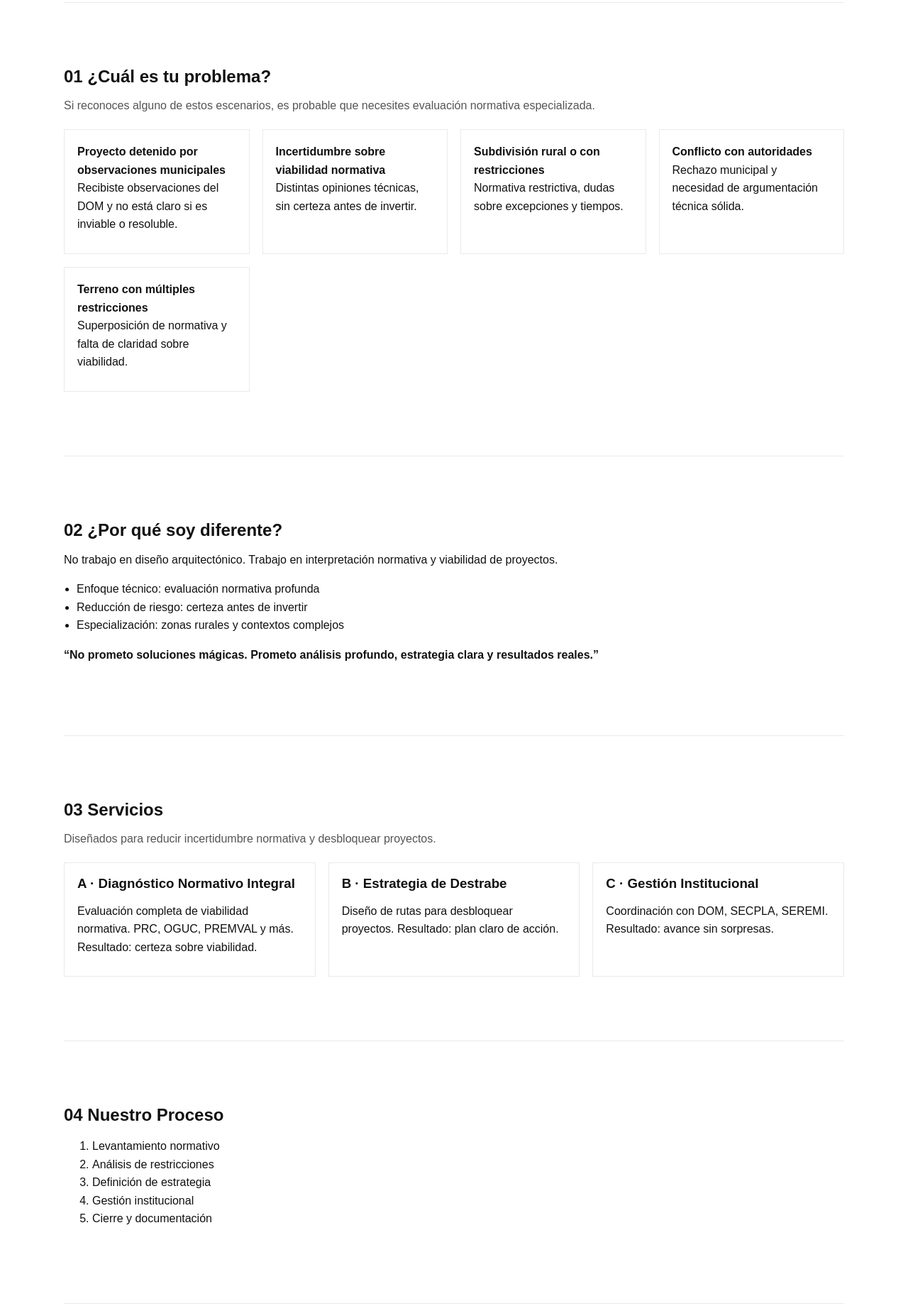
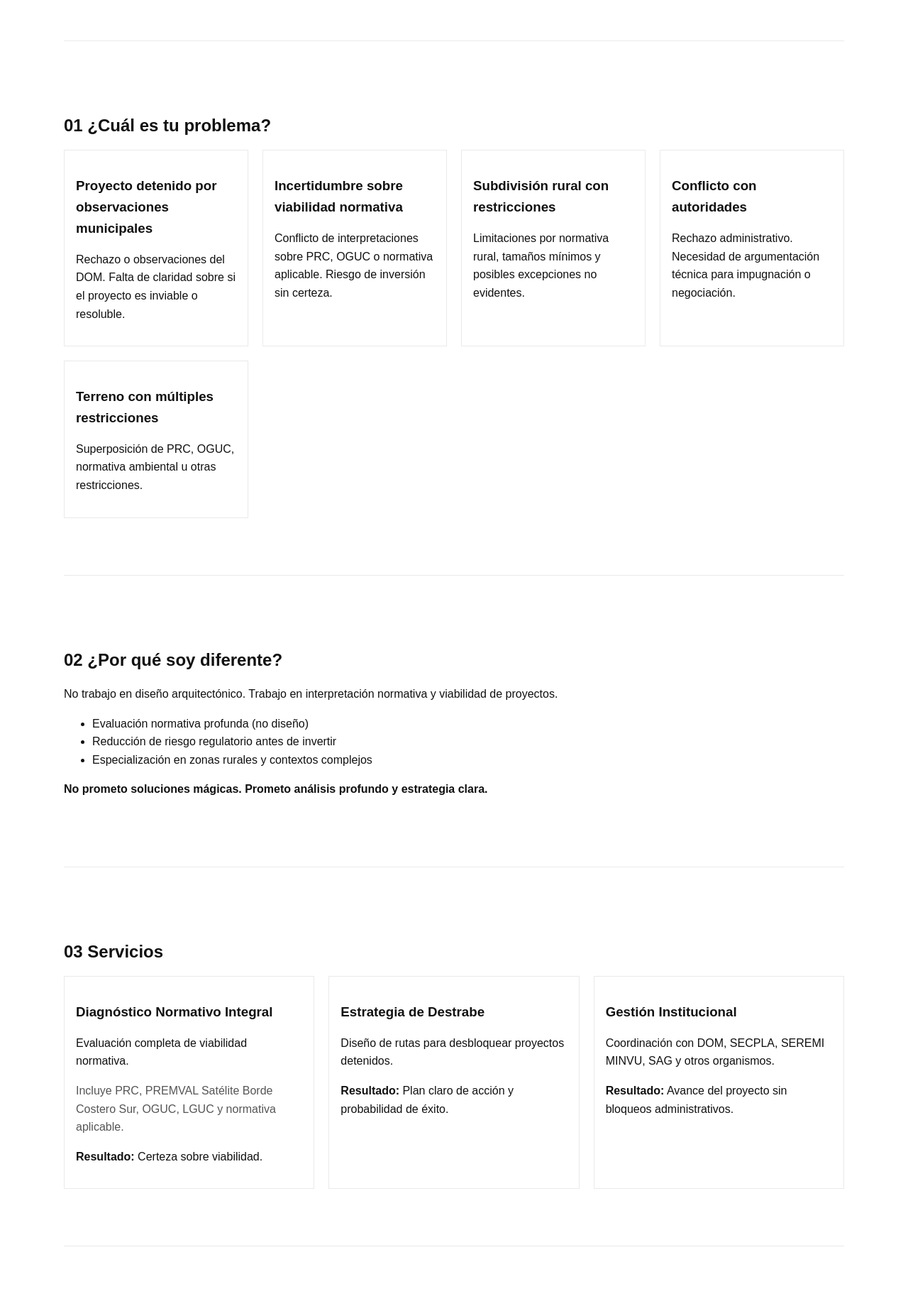
Before and after one commit to mbdisenourbano/mb-web, a plain HTML site: page index.html in a window 1280 px wide. Shown: the part 498-2338 px from the top of the page at 71% size. Drawn offline with Linux system fonts and the light colour scheme.

Commit message:
Update index.html

```diff
--- a/index.html
+++ b/index.html
@@ -1,67 +1,134 @@
-<!DOCTYPE html><html lang="es">
+<!DOCTYPE html>
+<html lang="es">
 <head>
   <meta charset="UTF-8" />
-  <meta name="viewport" content="width=device-width, initial-scale=1.0" />
-  <title>MB Diseño Urbano | Evaluación Normativa y Destrabe</title>
+  <meta name="viewport" content="width=device-width, initial-scale=1.0"/>
+  <title>MB Diseño Urbano</title>
+
   <style>
     :root{--text:#111;--muted:#555;--line:#eaeaea}
-    body{margin:0;font-family:Arial, sans-serif;line-height:1.6;color:var(--text);background:#fff}
-    header{position:sticky;top:0;background:#fff;border-bottom:1px solid var(--line);z-index:10}
-    .nav{max-width:1100px;margin:0 auto;padding:14px 20px;display:flex;gap:24px}
+    body{margin:0;font-family:Arial,sans-serif;line-height:1.6;color:var(--text)}
+    header{position:sticky;top:0;background:#fff;border-bottom:1px solid var(--line)}
+    .nav{max-width:1100px;margin:auto;padding:15px;display:flex;gap:20px}
     .nav a{text-decoration:none;color:var(--text);font-size:14px}
-    section{padding:90px 20px;max-width:1100px;margin:0 auto}
-    h1,h2,h3{margin:0 0 14px 0;line-height:1.2}
-    p{margin:0 0 10px 0}
-    .hero{padding:140px 20px 100px}
-    .cta{display:inline-block;padding:12px 18px;border:1px solid var(--text);text-decoration:none;color:var(--text);margin-top:18px}
+    section{padding:80px 20px;max-width:1100px;margin:auto}
+    h1,h2,h3{margin-bottom:15px}
+    .hero{padding:120px 20px}
+    .cta{display:inline-block;padding:10px 16px;border:1px solid #111;text-decoration:none;color:#111;margin-top:15px}
+    .grid{display:grid;grid-template-columns:repeat(auto-fit,minmax(260px,1fr));gap:20px}
+    .card{border:1px solid var(--line);padding:16px}
+    .divider{height:1px;background:var(--line);max-width:1100px;margin:auto}
     .muted{color:var(--muted)}
-    .divider{height:1px;background:var(--line);max-width:1100px;margin:0 auto}
-    .grid{display:grid;grid-template-columns:repeat(auto-fit,minmax(260px,1fr));gap:18px;margin-top:20px}
-    .card{border:1px solid var(--line);padding:18px}
-    ul{padding-left:18px}
   </style>
 </head>
-<body><header>
+
+<body>
+
+<header>
   <div class="nav">
     <a href="#problemas">PROBLEMAS</a>
     <a href="#servicios">SERVICIOS</a>
     <a href="#proceso">PROCESO</a>
     <a href="#contacto">CONTACTO</a>
   </div>
-</header><!-- HERO --><section class="hero">
+</header>
+
+<!-- HERO -->
+<section class="hero">
   <p class="muted">EVALUACIÓN NORMATIVA · FACTIBILIDAD · DESTRABE DE PROYECTOS</p>
   <h1>Tu proyecto está detenido por normativa</h1>
-  <p>Evaluamos viabilidad. Identificamos rutas posibles. Desbloqueamos proyectos en contextos complejos. Especialista en factibilidad normativa, zonas rurales, subdivisiones y conflictos regulatorios.</p>
+  <p>Evaluamos viabilidad. Identificamos rutas posibles. Desbloqueamos proyectos en contextos complejos.</p>
+  <p class="muted">Especialista en factibilidad normativa, zonas rurales, subdivisiones y conflictos regulatorios.</p>
   <a class="cta" href="#contacto">Agenda reunión</a>
-</section><div class="divider"></div><!-- PROBLEMAS --><section id="problemas">
+</section>
+
+<div class="divider"></div>
+
+<!-- PROBLEMAS -->
+<section id="problemas">
   <h2>01 ¿Cuál es tu problema?</h2>
-  <p class="muted">Si reconoces alguno de estos escenarios, es probable que necesites evaluación normativa especializada.</p>
   <div class="grid">
-    <div class="card"><strong>Proyecto detenido por observaciones municipales</strong><p>Recibiste observaciones del DOM y no está claro si es inviable o resoluble.</p></div>
-    <div class="card"><strong>Incertidumbre sobre viabilidad normativa</strong><p>Distintas opiniones técnicas, sin certeza antes de invertir.</p></div>
-    <div class="card"><strong>Subdivisión rural o con restricciones</strong><p>Normativa restrictiva, dudas sobre excepciones y tiempos.</p></div>
-    <div class="card"><strong>Conflicto con autoridades</strong><p>Rechazo municipal y necesidad de argumentación técnica sólida.</p></div>
-    <div class="card"><strong>Terreno con múltiples restricciones</strong><p>Superposición de normativa y falta de claridad sobre viabilidad.</p></div>
+
+    <div class="card">
+      <h3>Proyecto detenido por observaciones municipales</h3>
+      <p>Rechazo o observaciones del DOM. Falta de claridad sobre si el proyecto es inviable o resoluble.</p>
+    </div>
+
+    <div class="card">
+      <h3>Incertidumbre sobre viabilidad normativa</h3>
+      <p>Conflicto de interpretaciones sobre PRC, OGUC o normativa aplicable. Riesgo de inversión sin certeza.</p>
+    </div>
+
+    <div class="card">
+      <h3>Subdivisión rural con restricciones</h3>
+      <p>Limitaciones por normativa rural, tamaños mínimos y posibles excepciones no evidentes.</p>
+    </div>
+
+    <div class="card">
+      <h3>Conflicto con autoridades</h3>
+      <p>Rechazo administrativo. Necesidad de argumentación técnica para impugnación o negociación.</p>
+    </div>
+
+    <div class="card">
+      <h3>Terreno con múltiples restricciones</h3>
+      <p>Superposición de PRC, OGUC, normativa ambiental u otras restricciones.</p>
+    </div>
+
   </div>
-</section><div class="divider"></div><!-- DIFERENCIACIÓN --><section>
+</section>
+
+<div class="divider"></div>
+
+<!-- DIFERENCIACIÓN -->
+<section>
   <h2>02 ¿Por qué soy diferente?</h2>
   <p>No trabajo en diseño arquitectónico. Trabajo en interpretación normativa y viabilidad de proyectos.</p>
+
   <ul>
-    <li>Enfoque técnico: evaluación normativa profunda</li>
-    <li>Reducción de riesgo: certeza antes de invertir</li>
-    <li>Especialización: zonas rurales y contextos complejos</li>
+    <li>Evaluación normativa profunda (no diseño)</li>
+    <li>Reducción de riesgo regulatorio antes de invertir</li>
+    <li>Especialización en zonas rurales y contextos complejos</li>
   </ul>
-  <p><strong>“No prometo soluciones mágicas. Prometo análisis profundo, estrategia clara y resultados reales.”</strong></p>
-</section><div class="divider"></div><!-- SERVICIOS --><section id="servicios">
+
+  <p><strong>No prometo soluciones mágicas. Prometo análisis profundo y estrategia clara.</strong></p>
+</section>
+
+<div class="divider"></div>
+
+<!-- SERVICIOS -->
+<section id="servicios">
   <h2>03 Servicios</h2>
-  <p class="muted">Diseñados para reducir incertidumbre normativa y desbloquear proyectos.</p>
+
   <div class="grid">
-    <div class="card"><h3>A · Diagnóstico Normativo Integral</h3><p>Evaluación completa de viabilidad normativa. PRC, OGUC, PREMVAL y más. Resultado: certeza sobre viabilidad.</p></div>
-    <div class="card"><h3>B · Estrategia de Destrabe</h3><p>Diseño de rutas para desbloquear proyectos. Resultado: plan claro de acción.</p></div>
-    <div class="card"><h3>C · Gestión Institucional</h3><p>Coordinación con DOM, SECPLA, SEREMI. Resultado: avance sin sorpresas.</p></div>
+
+    <div class="card">
+      <h3>Diagnóstico Normativo Integral</h3>
+      <p>Evaluación completa de viabilidad normativa.</p>
+      <p class="muted">Incluye PRC, PREMVAL Satélite Borde Costero Sur, OGUC, LGUC y normativa aplicable.</p>
+      <p><strong>Resultado:</strong> Certeza sobre viabilidad.</p>
+    </div>
+
+    <div class="card">
+      <h3>Estrategia de Destrabe</h3>
+      <p>Diseño de rutas para desbloquear proyectos detenidos.</p>
+      <p><strong>Resultado:</strong> Plan claro de acción y probabilidad de éxito.</p>
+    </div>
+
+    <div class="card">
+      <h3>Gestión Institucional</h3>
+      <p>Coordinación con DOM, SECPLA, SEREMI MINVU, SAG y otros organismos.</p>
+      <p><strong>Resultado:</strong> Avance del proyecto sin bloqueos administrativos.</p>
+    </div>
+
   </div>
-</section><div class="divider"></div><!-- PROCESO --><section id="proceso">
+</section>
+
+<div class="divider"></div>
+
+<!-- PROCESO -->
+<section id="proceso">
   <h2>04 Nuestro Proceso</h2>
+
   <ol>
     <li>Levantamiento normativo</li>
     <li>Análisis de restricciones</li>
@@ -69,41 +136,76 @@
     <li>Gestión institucional</li>
     <li>Cierre y documentación</li>
   </ol>
-</section><div class="divider"></div><!-- FILTRO --><section>
+
+</section>
+
+<div class="divider"></div>
+
+<!-- FILTRO -->
+<section>
   <h2>05 ¿Es para ti?</h2>
-  <p><strong>Sí es para ti si:</strong></p>
+
+  <p><strong>Sí:</strong></p>
   <ul>
     <li>Proyecto detenido o con dudas normativas</li>
-    <li>Necesitas certeza antes de invertir</li>
-    <li>Conflictos con autoridades</li>
+    <li>Necesidad de certeza antes de invertir</li>
+    <li>Conflictos regulatorios</li>
   </ul>
-  <p><strong>No es para ti si:</strong></p>
+
+  <p><strong>No:</strong></p>
   <ul>
     <li>Buscas diseño arquitectónico</li>
     <li>Esperas soluciones rápidas</li>
   </ul>
-</section><div class="divider"></div><!-- SOBRE MI --><section>
+
+</section>
+
+<div class="divider"></div>
+
+<!-- SOBRE -->
+<section>
   <h2>06 Sobre mí</h2>
   <p><strong>Miguel Meza Buzeta</strong></p>
-  <p>Arquitecto. 10+ años en normativa urbana y rural. 50+ proyectos desbloqueados.</p>
-</section><div class="divider"></div><!-- CASOS --><section>
+  <p>Arquitecto. 10+ años interpretando normativa compleja. 50+ proyectos desbloqueados.</p>
+  <p class="muted">Experiencia en PRC, OGUC, PREMVAL, subdivisiones rurales y conflictos regulatorios.</p>
+</section>
+
+<div class="divider"></div>
+
+<!-- CASOS -->
+<section>
   <h2>08 Casos de Éxito</h2>
+
   <div class="grid">
     <div class="card"><strong>El Cardonal</strong><p>Subdivisión aprobada.</p></div>
-    <div class="card"><strong>El Totoral</strong><p>Proyecto viable con ruta clara.</p></div>
+    <div class="card"><strong>El Totoral</strong><p>Proyecto viable.</p></div>
     <div class="card"><strong>Huallilemu</strong><p>Conflicto institucional resuelto.</p></div>
   </div>
-</section><div class="divider"></div><!-- TESTIMONIOS --><section>
+
+</section>
+
+<div class="divider"></div>
+
+<!-- TESTIMONIOS -->
+<section>
   <h2>09 Lo que dicen nuestros clientes</h2>
+
   <div class="grid">
-    <div class="card"><p>"Encontraron una ruta viable que otros no vieron."</p><p><strong>Inversionista</strong></p></div>
-    <div class="card"><p>"Evaluación clara. Proyecto aprobado."</p><p><strong>Propietaria</strong></p></div>
-    <div class="card"><p>"Redujeron incertidumbre normativa significativamente."</p><p><strong>Desarrollador</strong></p></div>
+    <div class="card"><p>"Encontraron una ruta viable que otros no vieron."</p></div>
+    <div class="card"><p>"Evaluación clara y precisa. Proyecto aprobado."</p></div>
+    <div class="card"><p>"Redujeron incertidumbre normativa significativamente."</p></div>
   </div>
-</section><div class="divider"></div><!-- CONTACTO --><section id="contacto">
+
+</section>
+
+<div class="divider"></div>
+
+<!-- CONTACTO -->
+<section id="contacto">
   <h2>07 Contacto</h2>
   <p>Agenda una reunión para evaluar la viabilidad de tu proyecto.</p>
   <p class="muted">mbduarq@gmail.com · +56 9 4177 1443 · Región de Valparaíso</p>
-  <a class="cta" href="#">Enviar mensaje</a>
-</section></body>
+</section>
+
+</body>
 </html>
```
